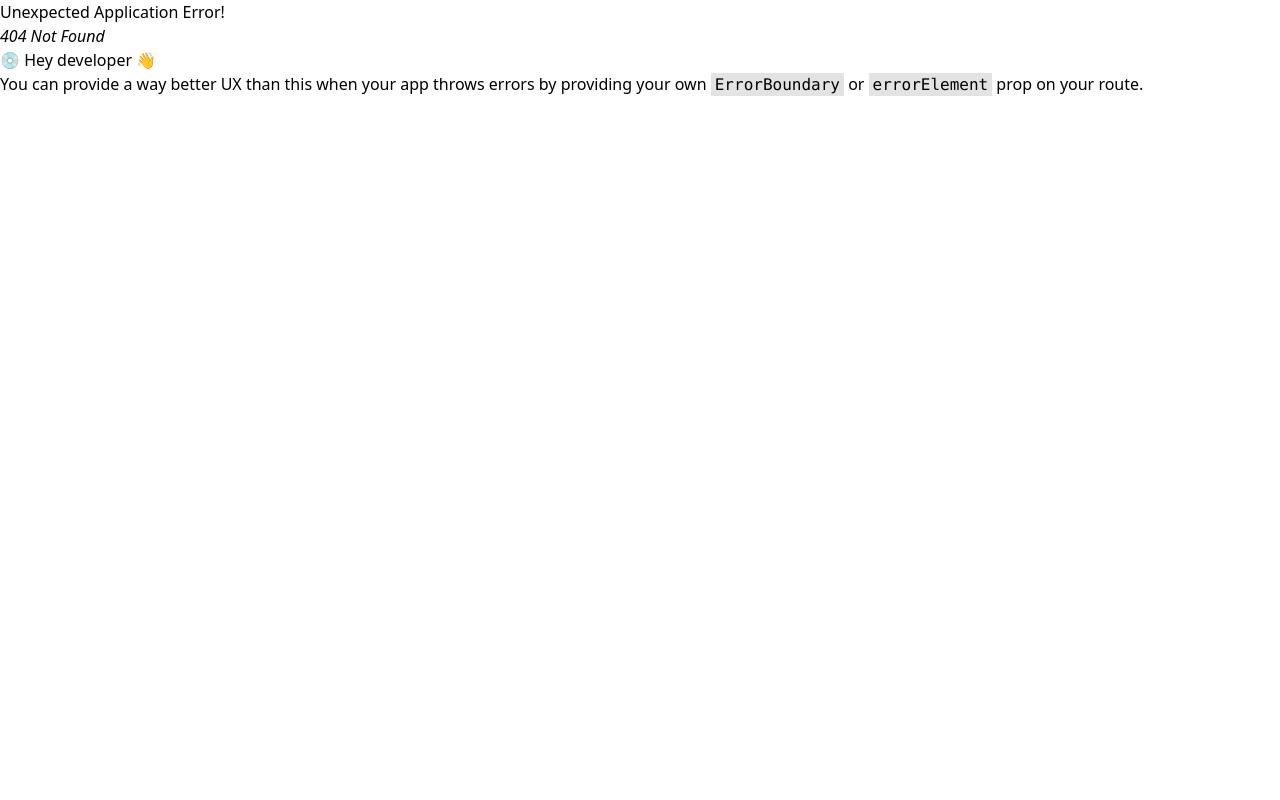
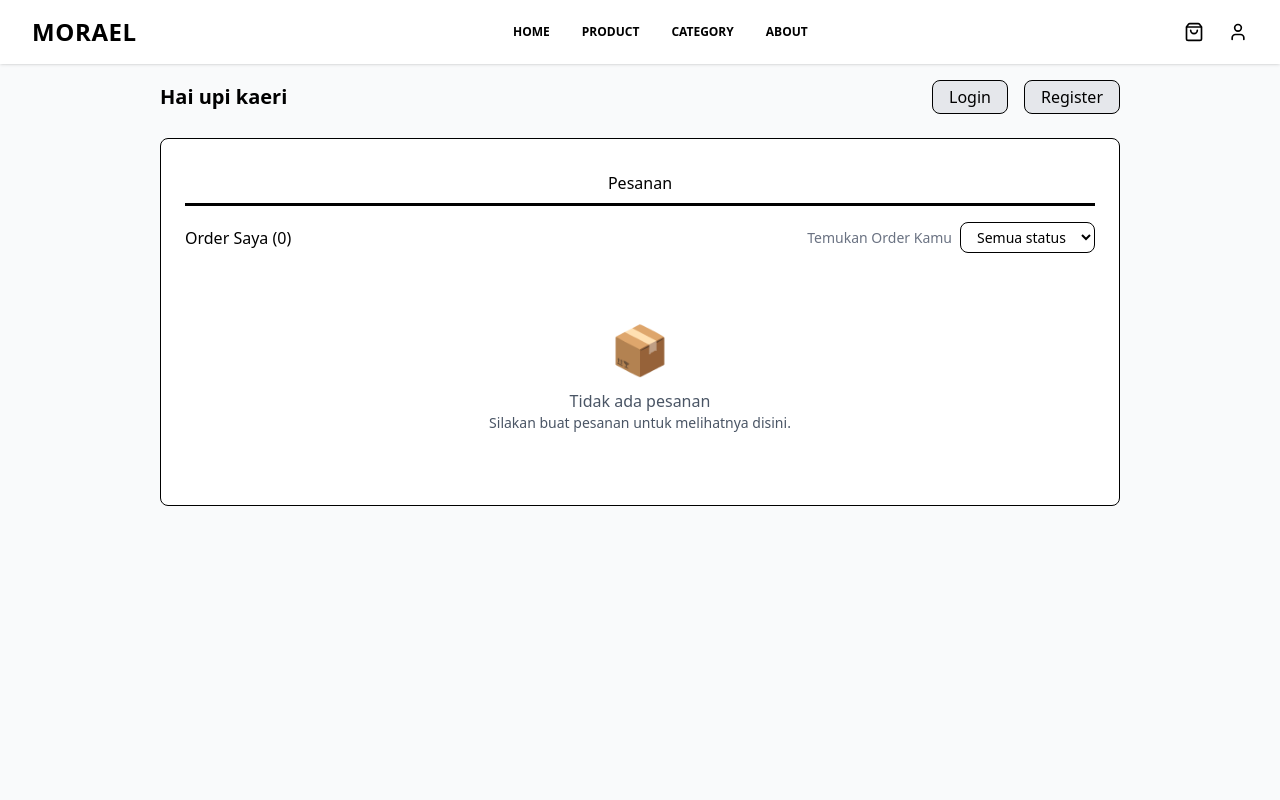
Before and after one commit to Luthfikhaerii/ecommerce-fe, a React (Vite) app: page /order in a window 1280 px wide. Before the commit this address had no page. Shown: the top 800 px of the page. Built offline with nearby package versions, Linux system fonts and the light colour scheme.

Commit message:
create login, register, & order page

```diff
--- a/src/components/layout/Header.tsx
+++ b/src/components/layout/Header.tsx
@@ -1,10 +1,11 @@
 import { ShoppingBag, User, Menu, X } from "lucide-react";
 import { useState } from "react";
-import { Link } from "react-router-dom";
+import { Link, useNavigate } from "react-router-dom";
 
-export default function Header() {
+export default function Header({ toggleCart }: any) {
     const [menuOpen, setMenuOpen] = useState(false);
-    const [cartOpen, setCartOpen] = useState(true);
+    const [cartOpen, setCartOpen] = useState(false);
+    const navigate = useNavigate();
 
     return (
         <header className="w-full px-8 py-4 shadow-sm bg-white fixed z-30">
@@ -31,10 +32,10 @@
 
                 {/* Icon Kanan */}
                 <div className="flex items-center gap-6">
-                    <button className="hover:text-gray-600 text-xs">
+                    <button className="hover:text-gray-600 text-xs" onClick={() => { setCartOpen(true); toggleCart(); }}>
                         <ShoppingBag size={20} />
                     </button>
-                    <button className="hover:text-gray-600 text-xs">
+                    <button className="hover:text-gray-600 text-xs" onClick={() => navigate('/order') }>
                         <User size={20} />
                     </button>
 
@@ -67,11 +68,10 @@
             </div>
             {
                 cartOpen && (
-                    <div className="absolute top-0 left-0 bg-black/40 w-screen h-screen z-20 flex justify-end overflow-hidden">
-                        <div className="w-96 bg-white">
+                    <div className="absolute top-0 left-0 bg-black/40 w-screen h-screen z-20 flex justify-end" onClick={() => { setCartOpen(false); toggleCart(); }}>
+                        <div className="w-96 bg-white" onClick={(e) => e.stopPropagation()}>
                             <p>Your cart is empty</p>
                         </div>
-
                     </div>
                 )
             }
--- /dev/null
+++ b/src/components/layout/Login.tsx
@@ -0,0 +1,34 @@
+export default function Login() {
+    return (
+         <div className="fixed inset-0 z-50 flex items-center justify-center bg-black/50">
+      <div className="bg-white rounded-xl shadow-lg w-full max-w-md p-6 relative">
+        {/* Close Button */}
+        <button className="absolute top-3 right-3 text-xl text-gray-500 hover:text-black">
+          ✕
+        </button>
+
+        {/* Title */}
+        <h2 className="text-xl font-semibold mb-2">Login</h2>
+        <p className="text-sm text-gray-600 mb-6">Masuk ke akunmu untuk melanjutkan belanja.</p>
+
+        {/* Form */}
+        <form className="space-y-4">
+          <input type="email" placeholder="Email kamu" className="w-full border rounded-lg px-3 py-2" required />
+          <input type="password" placeholder="Kata sandi" className="w-full border rounded-lg px-3 py-2" required />
+
+          <button type="submit" className="w-full bg-black text-white py-2 rounded-lg">
+            Login
+          </button>
+        </form>
+
+        {/* Footer */}
+        <p className="mt-4 text-sm text-center">
+          Belum punya akun?{" "}
+          <a href="#" className="text-blue-600 font-medium">
+            Daftar
+          </a>
+        </p>
+      </div>
+    </div>
+    )
+}
--- /dev/null
+++ b/src/components/layout/Register.tsx
@@ -0,0 +1,53 @@
+export default function Register(){
+    return(
+        <div className="fixed inset-0 z-50 flex items-center justify-center bg-black/50">
+            <div className="bg-white rounded-xl shadow-lg w-full max-w-md p-6 relative">
+                {/* Close Button */}
+                <button className="absolute top-3 right-3 text-xl text-gray-500 hover:text-black">
+                    ✕
+                </button>
+
+                {/* Title */}
+                <h2 className="text-xl font-semibold mb-2">Daftar</h2>
+                <p className="text-sm text-gray-600 mb-6">
+                    Buat akun untuk mendapatkan poin, voucher gratis, dan update terbaru.
+                </p>
+
+                {/* Form */}
+                <form className="space-y-4">
+                    <input type="text" placeholder="Nama Lengkap Kamu*" className="w-full border rounded-lg px-3 py-2" required />
+                    <input type="email" placeholder="Email kamu" className="w-full border rounded-lg px-3 py-2" required />
+                    <input type="password" placeholder="Kata sandi" className="w-full border rounded-lg px-3 py-2" required />
+
+                    {/* Birthday */}
+                    <div>
+                        <label className="text-sm text-gray-600">Ulang Tahun Saya (opsional)</label>
+                        <div className="flex gap-2 mt-1">
+                            <select className="flex-1 border rounded-lg px-2 py-2">
+                                <option>Tanggal</option>
+                            </select>
+                            <select className="flex-1 border rounded-lg px-2 py-2">
+                                <option>Bulan</option>
+                            </select>
+                            <select className="flex-1 border rounded-lg px-2 py-2">
+                                <option>Tahun</option>
+                            </select>
+                        </div>
+                    </div>
+
+                    <button type="submit" className="w-full bg-black text-white py-2 rounded-lg">
+                        Buat akun baru
+                    </button>
+                </form>
+
+                {/* Footer */}
+                <p className="mt-4 text-sm text-center">
+                    Sudah punya akun?{" "}
+                    <a href="#" className="text-blue-600 font-medium">
+                        Login di sini
+                    </a>
+                </p>
+            </div>
+        </div>
+    )
+}
--- a/src/layouts/MainLayout.tsx
+++ b/src/layouts/MainLayout.tsx
@@ -1,14 +1,21 @@
 import { Outlet } from "react-router-dom";
 import Header from "../components/layout/Header";
 import Footer from "../components/layout/Footer";
+import { useState } from "react";
 
 
 export default function MainLayout() {
+    const [cartActive, setCartArctive] = useState(false);
+
+    const toggleCart = () => {
+        setCartArctive(value=>!value);
+    }
+
     return (
         <>
-            <Header />
+            <Header toggleCart={toggleCart} />
             <div className="w-full bg-gray-50">
-                <div className="max-w-screen-2xl w-full mx-auto pt-16 min-h-[80vh]">
+                <div className={`max-w-screen-2xl w-full mx-auto pt-16 min-h-[80vh] overflow-hidden ${cartActive?'overflow-hidden':''}`}>
                     <Outlet />
                 </div>
             </div>
--- a/src/pages/Category.tsx
+++ b/src/pages/Category.tsx
@@ -3,11 +3,11 @@
 export default function Category() {
     return (
         <>
-            <section className="px-8 pt-4 pb-16">
+            <section className="px-8 pt-4 pb-16 max-w-5xl mx-auto">
                 <h2 className="font-bold text-2xl">CATEGORY
                 </h2>
                 <hr className="my-4"/>
-                <div className="grid md:grid-cols-3 grid-cols-2 gap-8 justify-items-center align-items-center">
+                <div className="grid md:grid-cols-3 grid-cols-2 gap-8 justify-items-center align-items-center mx-auto">
                     <CardCategory />
                     <CardCategory />
                     <CardCategory />
--- a/src/pages/Home.tsx
+++ b/src/pages/Home.tsx
@@ -12,7 +12,7 @@
                     </div>
                 </div>
             </section>
-            <section className="py-16 w-10/12 mx-auto">
+            <section className="py-16 max-w-5xl mx-auto">
                 <h2 className="font-bold text-center mb-4 text-3xl">PRODUCTS</h2>
                 <div className="w-full flex p-4 justify-evenly gap-4">
                     <CardProduct />
--- /dev/null
+++ b/src/pages/Order.tsx
@@ -0,0 +1,57 @@
+import { useState } from "react";
+
+export default function Order() {
+  const [auth, setAuth] = useState(false);
+
+
+  return (
+    <section className="px-8 max-w-5xl mx-auto min-h-screen mt-4">
+      {/* Header */}
+      <div className="flex justify-between items-center mb-6">
+        <h1 className="text-xl font-semibold">Hai upi kaeri</h1>
+        {
+          auth ? <button className="border rounded-lg px-4 py-1 hover:bg-gray-50">
+            Pengaturan
+          </button> : <div className="flex gap-4">
+            <button className="border rounded-lg bg-gray-200 px-4 py-1 hover:bg-gray-300">
+              Login
+            </button>
+            <button className="border rounded-lg bg-gray-200 px-4 py-1 hover:bg-gray-300">
+              Register
+            </button>
+          </div>
+        }
+
+      </div>
+
+      {/* Orders Section */}
+      <div className="bg-white rounded-lg border p-6">
+        {/* Tabs */}
+        <div className="flex border-b mb-4">
+          <button className="flex-1 text-center py-2 border-b-2 border-black font-medium">
+            Pesanan
+          </button>
+        </div>
+
+        {/* Orders Header */}
+        <div className="flex justify-between items-center mb-6">
+          <span className="font-medium">Order Saya (0)</span>
+          <div className="flex items-center gap-2">
+            <span className="text-sm text-gray-500">Temukan Order Kamu</span>
+            <select className="border rounded-lg px-3 py-1 text-sm">
+              <option>Semua status</option>
+            </select>
+          </div>
+        </div>
+
+        {/* Empty State */}
+        <div className="flex flex-col items-center justify-center text-center text-gray-600 py-12">
+          <div className="text-5xl mb-4">📦</div>
+          <h3 className="font-medium">Tidak ada pesanan</h3>
+          <p className="text-sm">Silakan buat pesanan untuk melihatnya disini.</p>
+        </div>
+      </div>
+
+    </section>
+  );
+}
--- a/src/pages/Product.tsx
+++ b/src/pages/Product.tsx
@@ -4,10 +4,10 @@
 export default function Catalog() {
     return (
 
-        <section className="px-8 pt-4 pb-16">
+        <section className="px-8 pt-4 pb-16 max-w-5xl mx-auto">
             <h2 className="font-bold text-2xl">ALL PRODUCTS</h2>
             <hr className="my-4" />
-            <div className="my-4 flex justify-between w-10/12 mx-auto">
+            <div className="my-4 flex justify-between  mx-auto">
                 <div className="flex items-center bg-white border rounded-md">
                     <input type="text" name="search" className="pl-2 w-64 " placeholder="Search..." />
                     <button className="hover:text-gray-600 rounded-md text-xs p-2 ">
@@ -24,7 +24,7 @@
                     </select>
                 </div>
             </div>
-            <div className="grid md:grid-cols-3 sm:grid-cols-2 gap-4 justify-items-center align-items-center w-10/12 mx-auto mt-8">
+            <div className="grid md:grid-cols-3 sm:grid-cols-2 gap-4 justify-items-center align-items-center mx-auto mt-8">
                 <CardProduct />
                 <CardProduct />
                 <CardProduct />
--- a/src/routes/index.tsx
+++ b/src/routes/index.tsx
@@ -4,6 +4,7 @@
 import Category from "../pages/Category";
 import Product from "../pages/Product";
 import ProductDetail from "../pages/ProductDetail";
+import Order from "../pages/Order";
 
 
 const router = createBrowserRouter([
@@ -33,6 +34,10 @@
                 ]
             },
             {
+                path: "order",
+                element: <Order/>
+            },
+            {
                 path: "about",
 
             }
```
Also changed, not shown: src/pages/Account.tsx (deleted).
